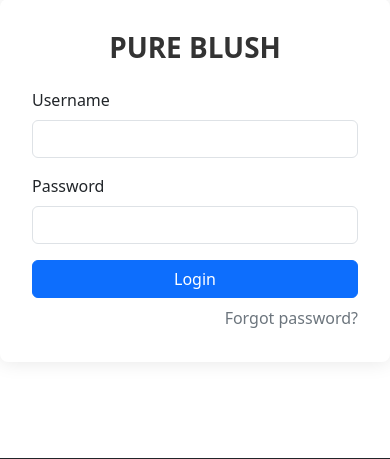
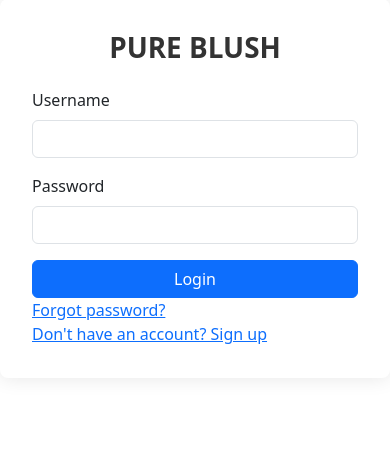
Before and after one commit to DeepnaPV/cosmatic, a Django app: page /user/login/ in a window 390 px wide. Shown: the part 97-556 px from the top of the page. Run offline with Django 5.2, Linux system fonts and the light colour scheme.

Commit message:
last modified

```diff
--- a/cosmetic_shop/templates/ulogin.html
+++ b/cosmetic_shop/templates/ulogin.html
@@ -45,8 +45,13 @@
                     <div class="d-grid">
                         <button type="submit" class="btn btn-primary">Login</button>
                     </div>
-                    <div class="forgot-password">
-                        <a href="{% url 'password_reset' %}">Forgot password?</a>
+                    <div class="account-links">
+                        <div class="forgot-password-container">
+                            <a href="{% url 'password_reset' %}" class="forgot-link">Forgot password?</a>
+                        </div>
+                        <div class="signup-container">
+                            <a href="{% url 'register' %}" class="signup-link">Don't have an account? Sign up</a>
+                        </div>
                     </div>
                 </form>
             </div>
```
Also changed, not shown: cosmetic_shop/static/css/uhome.css (+6 -7 lines).
